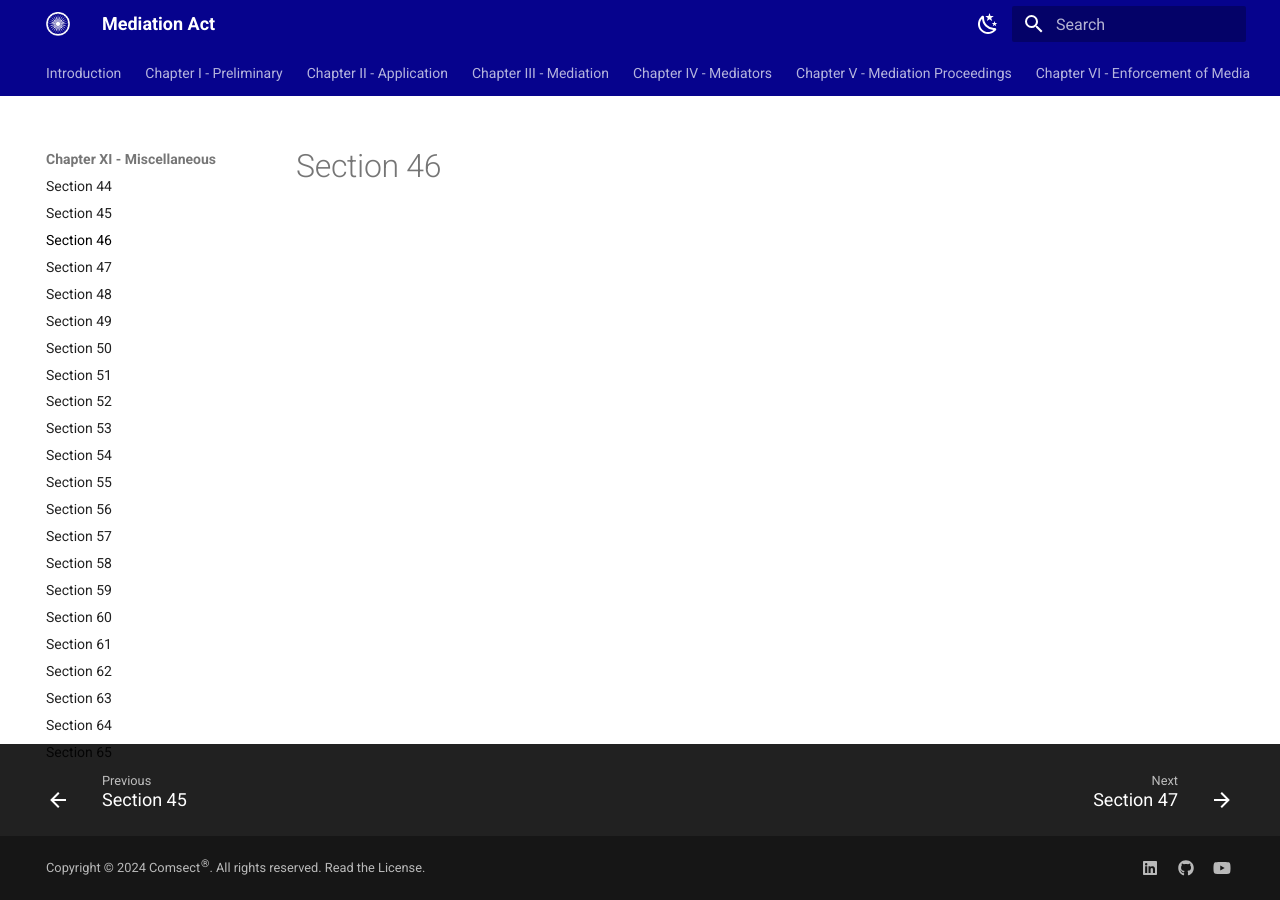
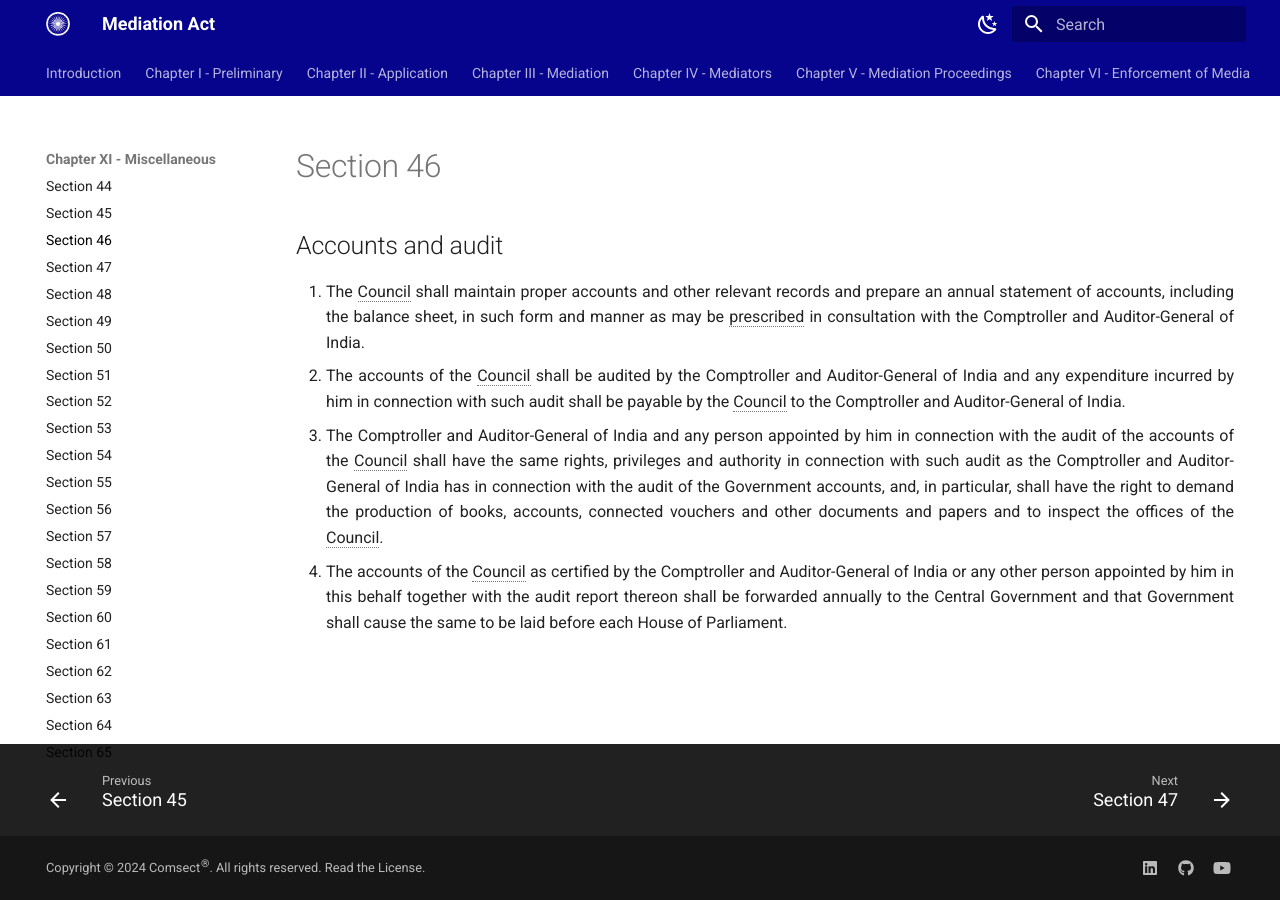
Before and after one commit to comsect/mediation-act, an MkDocs documentation site: the page built from docs/en/46.md, in a window 1280 px wide. Built offline with MkDocs 1.6.1 and Material for MkDocs 9.7.7, drawn with Linux system fonts in a browser that asks for light colours.

Commit message:
add section-forty-six

```diff
--- a/docs/en/46.md
+++ b/docs/en/46.md
@@ -3,3 +3,10 @@ hide:
     - toc
 description: Accounts and audit
 ---
+
+## Accounts and audit
+
+1. The Council shall maintain proper accounts and other relevant records and prepare an annual statement of accounts, including the balance sheet, in such form and manner as may be prescribed in consultation with the Comptroller and Auditor-General of India.
+2. The accounts of the Council shall be audited by the Comptroller and Auditor-General of India and any expenditure incurred by him in connection with such audit shall be payable by the Council to the Comptroller and Auditor-General of India.
+3. The Comptroller and Auditor-General of India and any person appointed by him in connection with the audit of the accounts of the Council shall have the same rights, privileges and authority in connection with such audit as the Comptroller and Auditor-General of India has in connection with the audit of the Government accounts, and, in particular, shall have the right to demand the production of books, accounts, connected vouchers and other documents and papers and to inspect the offices of the Council.
+4. The accounts of the Council as certified by the Comptroller and Auditor-General of India or any other person appointed by him in this behalf together with the audit report thereon shall be forwarded annually to the Central Government and that Government shall cause the same to be laid before each House of Parliament.
```
